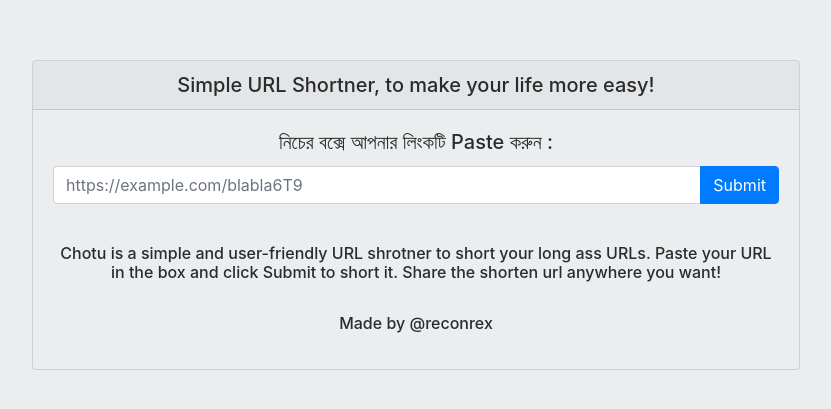
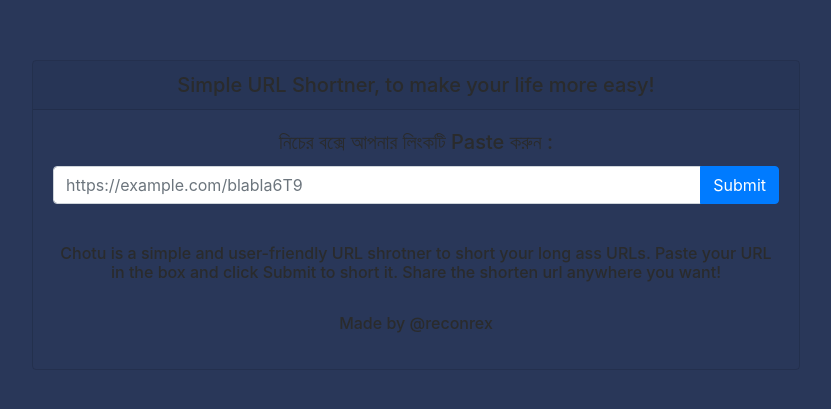
Before and after one commit to reconrex/chotuTheShortner, a plain HTML site: page index.html in a window 1280 px wide. Shown: the part 185-594 px from the top of the page, without its empty margins (224-1055 px from the left). Drawn offline with nearby package versions, Linux system fonts and the light colour scheme.

Commit message:
Update index.html

```diff
--- a/index.html
+++ b/index.html
@@ -26,7 +26,7 @@
       align-content: center;
 
       color: #2a2b2c;
-      background-color: #ebedee;
+      background-color: #293759;
       overflow: hidden;
     }
     .card {
```
